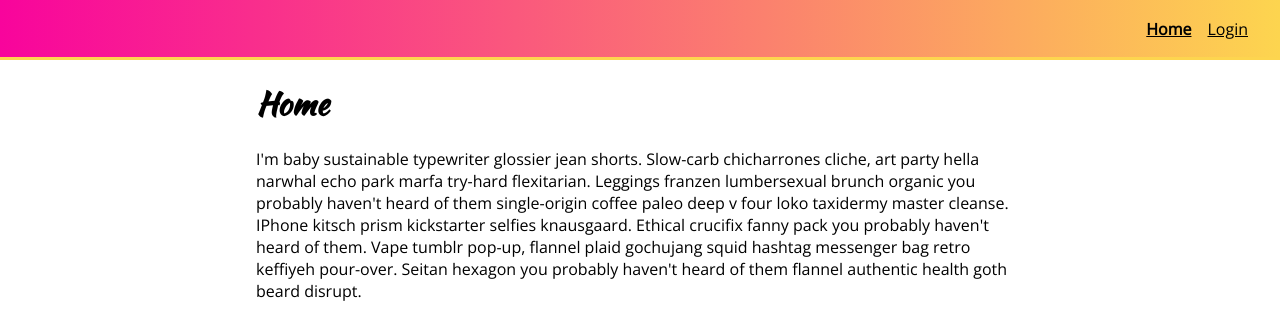
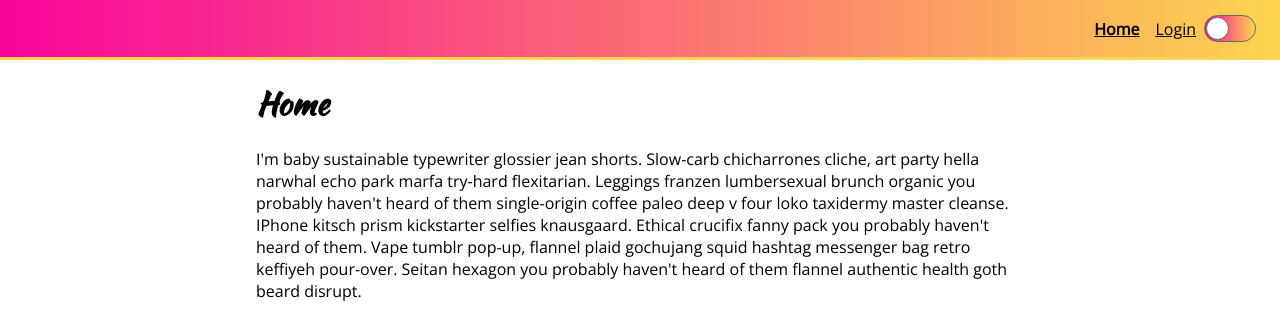
Before and after one commit to leighwest/styled-components-v5, a React (Create React App) app: page / in a window 1280 px wide. Shown: the top 336 px of the page. Built offline with nearby package versions, Linux system fonts and the light colour scheme.

Commit message:
Hooked toggle to theme styling

```diff
--- a/src/components/App.js
+++ b/src/components/App.js
@@ -1,8 +1,11 @@
+import { useState } from 'react';
 import { BrowserRouter as Router, Route, Routes } from 'react-router-dom';
 import { createGlobalStyle, ThemeProvider } from 'styled-components';  // applies to entire project
 
 import Login from './pages/Login';
 import Home from './pages/Home';
+import LightTheme from 'themes/light';
+import DarkTheme from 'themes/dark';
 
 const GlobalStyle = createGlobalStyle`
  body {
@@ -14,14 +17,16 @@
  }
 `;
 
-const theme = {
-  primaryColor: '#f8049c',
-  secondaryColor: '#fdd54f'
-}
+
 
 function App() {
+  const [theme, setTheme] = useState(LightTheme);
   return (
-    <ThemeProvider theme={theme}>
+    <ThemeProvider theme={{
+      ...theme, setTheme: () => {
+        setTheme(s => s.id === 'light' ? DarkTheme : LightTheme)
+      }
+    }}>
       <Router>
         <GlobalStyle />
         <Routes>
--- a/src/components/common/Header.js
+++ b/src/components/common/Header.js
@@ -1,6 +1,7 @@
-import { useState } from "react";
-import styled from "styled-components";
+import { useContext, useState } from "react";
+import styled, { ThemeContext } from "styled-components";
 import { Link as ReactRouterDomLink, useLocation } from 'react-router-dom';
+import { Toggle } from './Toggle';
 
 const HeaderWrapper = styled.header`
   height: 60px;
@@ -78,7 +79,7 @@
 export function Header() {
   const { pathname } = useLocation();
   const [menuOpen, setMenuOpen] = useState(false);
-
+  const { id, setTheme } = useContext(ThemeContext);
   return (
     <HeaderWrapper>
       <MobileMenuIcon onClick={() => setMenuOpen(s => !s)}>
@@ -93,6 +94,7 @@
         <StyledLink to="/login" isActive={pathname === '/login'} >
           Login
         </StyledLink>
+        <Toggle isActive={id === 'dark'} onToggle={setTheme} />
       </Menu>
 
 
--- a/src/components/common/Spinner.js
+++ b/src/components/common/Spinner.js
@@ -8,8 +8,6 @@
   to{
     transform: rotate(360deg);
   }
-
-
 `
 
 const Spinner = styled.div`
--- /dev/null
+++ b/src/components/common/Toggle.js
@@ -0,0 +1,33 @@
+import styled from 'styled-components';
+
+const ToggleWrapper = styled.div`
+  width: 50px;
+  min-width: 50px;
+  height: 25px;
+  border-radius: 25px;
+  border: 1px solid #666;
+  margin: auto;
+  display: flex;
+  background-image: linear-gradient(to right, ${p => p.theme.primaryColor}, ${p => p.theme.secondaryColor});
+;
+
+`
+
+const Notch = styled.div`
+  height: 21px;
+  width: 21px;
+  border: 1px solid #666;
+  margin-top: 1px;
+  background: white;
+  border-radius: 50%;
+  transition: transform 0.1s linear;
+  transform: translate(${p => p.isActive ? '26px' : '1px'});
+`
+
+export function Toggle({ isActive, onToggle }) {
+  return (
+    <ToggleWrapper onClick={onToggle}>
+      <Notch isActive={isActive} />
+    </ToggleWrapper>
+  )
+}
--- a/src/components/common/index.js
+++ b/src/components/common/index.js
@@ -4,3 +4,4 @@
 export * from './Input';
 export * from './PasswordInput';
 export * from './Spinner';
+export * from './Toggle';
--- /dev/null
+++ b/src/themes/dark.js
@@ -0,0 +1,7 @@
+const theme = {
+  id: 'dark',
+  primaryColor: 'black',
+  secondaryColor: 'midnightblue'
+};
+
+export default theme;
--- /dev/null
+++ b/src/themes/light.js
@@ -0,0 +1,7 @@
+const theme = {
+  id: 'light',
+  primaryColor: '#f8049c',
+  secondaryColor: '#fdd54f'
+};
+
+export default theme;
```
